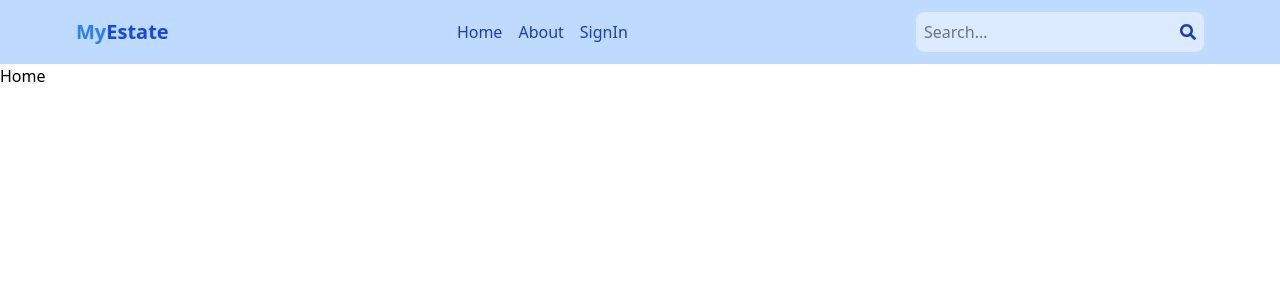
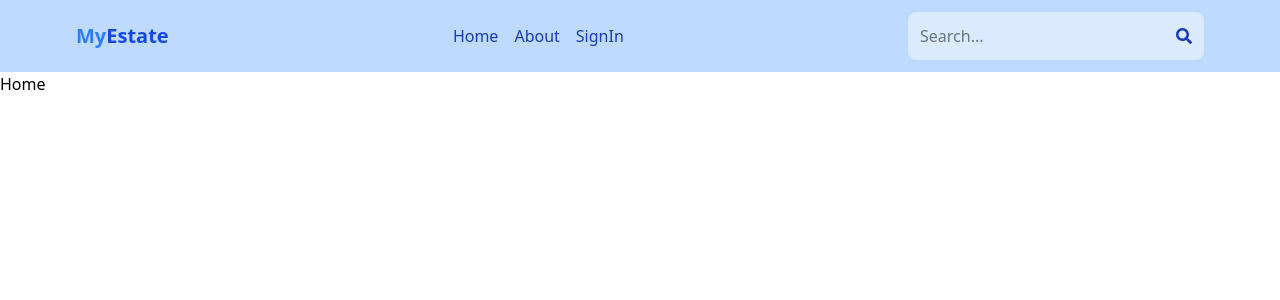
Before and after one commit to Mondal71/real-estate-web, a React (Vite) app in the folder client/: page / in a window 1280 px wide. Shown: the top 300 px of the page. Built offline with nearby package versions, Linux system fonts and the light colour scheme.

Commit message:
some css changes

```diff
--- a/client/src/components/Header.jsx
+++ b/client/src/components/Header.jsx
@@ -26,7 +26,7 @@
             <li className="text-blue-800 hover:underline">SignIn</li>
           </Link>
         </ul>
-        <form className="flex items-center bg-blue-100 p-2 rounded-lg">
+        <form className="flex items-center bg-blue-100 p-3 rounded-lg">
           <input
             type="text"
             placeholder="Search..."
```
